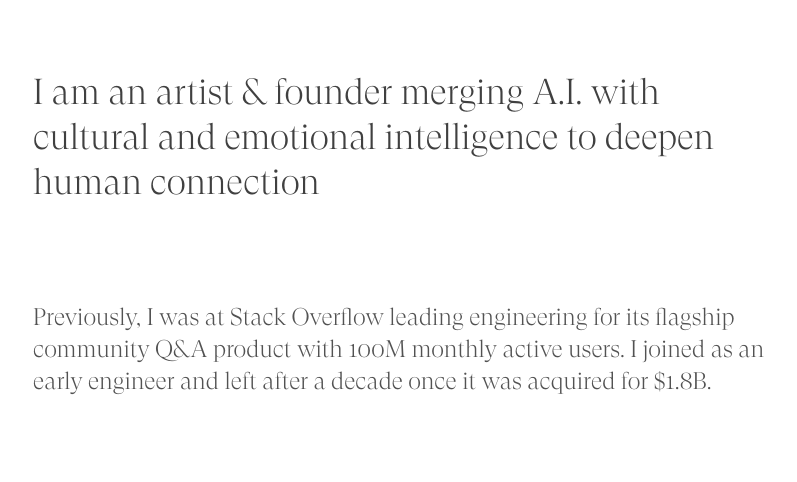
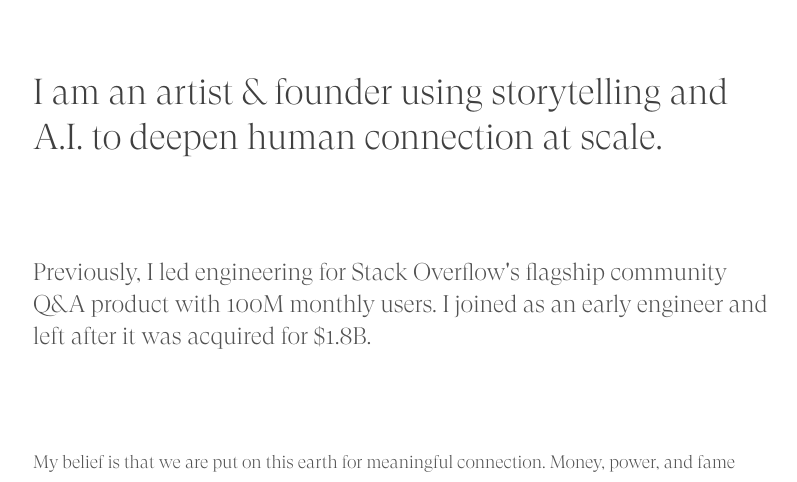
Before and after one commit to JonHMChan/jonhmchan.github.io, a plain HTML site: page index.html in a window 1280 px wide. Shown: the part 474-956 px from the top of the page, without its empty margins (239-1036 px from the left). Drawn offline with nearby package versions, Linux system fonts and the light colour scheme.

Commit message:
Update index.html

```diff
--- a/index.html
+++ b/index.html
@@ -146,13 +146,13 @@
             <!-- Introduction Section -->
             <section class="mb-24">
                 <h2 class="text-4xl text-neutral-700 dark:text-neutral-200 mb-12 leading-tight font-gt-super font-light">
-                    I am an artist &amp; founder merging A.I. with cultural and emotional intelligence to deepen human connection
+                    I am an artist &amp; founder using storytelling and A.I. to deepen human connection at scale.
                 </h2>
             </section>
 
             <!-- Previous Experience Section -->
             <section class="mb-24">
-                <p class="text-2xl text-neutral-600 dark:text-neutral-300 mb-12 font-gt-super font-light">Previously, I was at Stack Overflow leading engineering for its flagship community Q&amp;A product with 100M monthly active users. I joined as an early engineer and left after a decade once it was acquired for $1.8B.</p>
+                <p class="text-2xl text-neutral-600 dark:text-neutral-300 mb-12 font-gt-super font-light">Previously, I led engineering for Stack Overflow's flagship community Q&amp;A product with 100M monthly users. I joined as an early engineer and left after it was acquired for $1.8B.</p>
             </section>
 
             <!-- Beliefs Section -->
```
